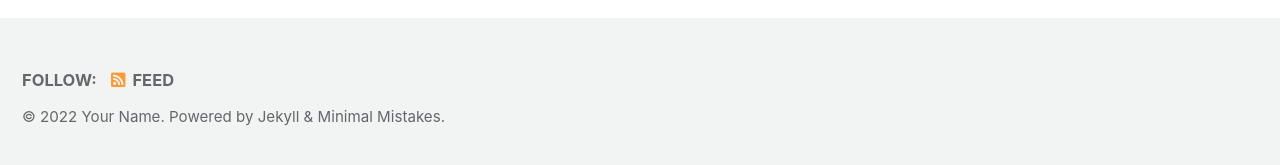
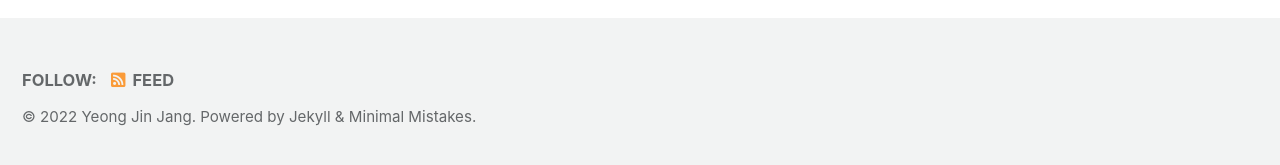
Before and after one commit to Yeong-Jin-Jang/Yeong-Jin-Jang.github.io, a Jekyll site: the page built from index.html, in a window 1280 px wide. Shown: the part 727-892 px from the top of the page. Built offline with Jekyll 4.4.1, drawn with Linux system fonts in a browser that asks for light colours; cached includes are drawn as plain includes; the list of posts is cut into pages by our own code.

Commit message:
Update _config.yml

```diff
--- a/_config.yml
+++ b/_config.yml
@@ -19,8 +19,8 @@ locale                   : "en-US"
 title                    : "Site Title"
 title_separator          : "-"
 subtitle                 : # site tagline that appears below site title in masthead
-name                     : "Your Name"
-description              : "An amazing website."
+name                     : "Yeong Jin Jang"
+description              : "벌꿀 오소리의 공부일지"
 url                      : # the base hostname & protocol for your site e.g. "https://mmistakes.github.io"
 baseurl                  : # the subpath of your site, e.g. "/blog"
 repository               : # GitHub username/repo-name e.g. "mmistakes/minimal-mistakes"
```
